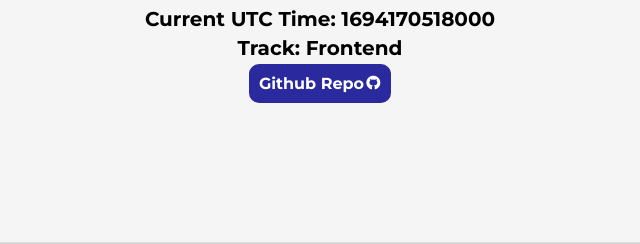
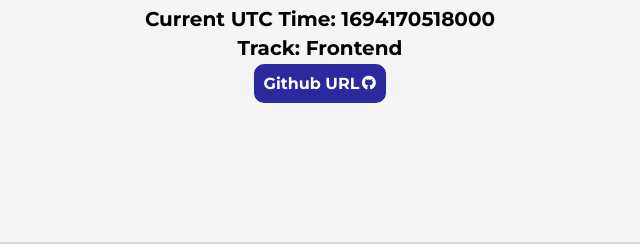
Before and after one commit to DivineAde/One, a plain HTML site: page index.html in a window 1280 px wide. Shown: the part 437-681 px from the top of the page, 320-960 px from the left. Drawn offline with nearby package versions, Linux system fonts and the light colour scheme.

Commit message:
Update index.html

```diff
--- a/index.html
+++ b/index.html
@@ -41,7 +41,7 @@
           href="https://github.com/DivineAde/One"
           target="_blank"
           data-testid="githubURL"
-          >Github Repo <i class="ri-github-fill"></i
+          >Github URL <i class="ri-github-fill"></i
         ></a>
       </div>
     </div>
```
